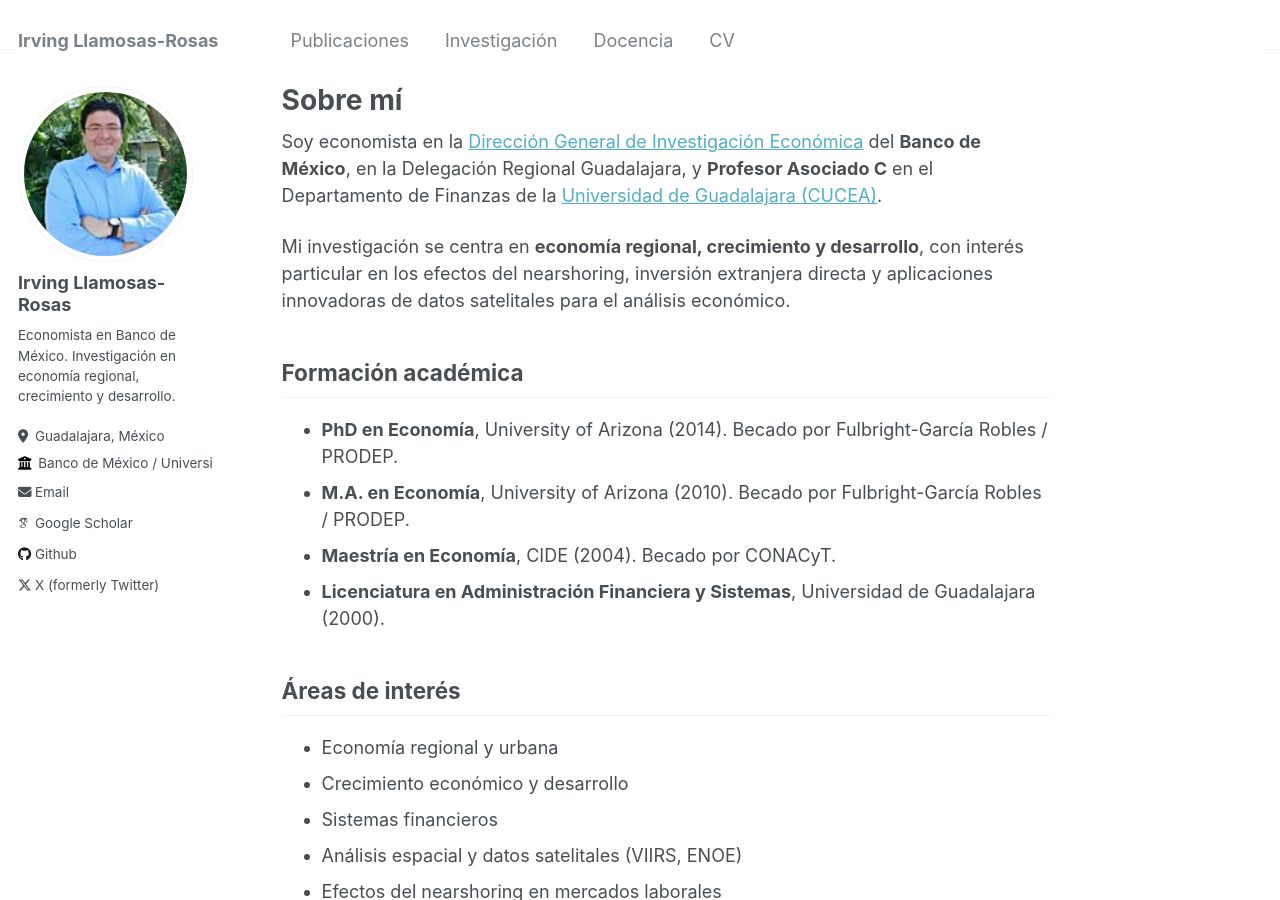
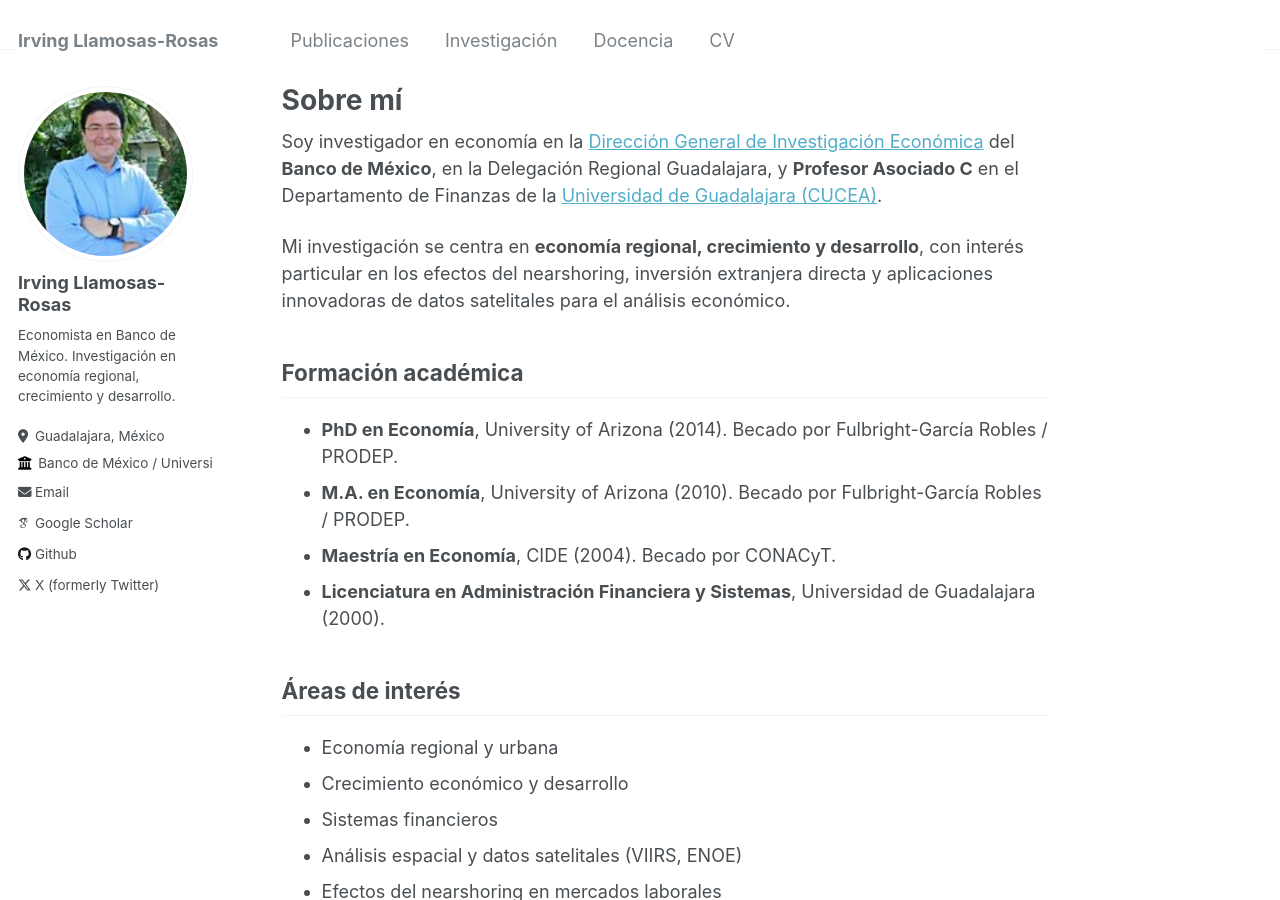
Before and after one commit to illamosas/illamosas.github.io, a Jekyll site: the page built from _pages/about.md, in a window 1280 px wide and 900 px high. Built offline with Jekyll 4.4.1, drawn with Linux system fonts in a browser that asks for light colours; some web fonts are replaced.

Commit message:
Update job title from 'economista' to 'investigador'

```diff
--- a/_pages/about.md
+++ b/_pages/about.md
@@ -8,7 +8,7 @@ redirect_from:
   - /about.html
 ---
 
-Soy economista en la [Dirección General de Investigación Económica](https://www.banxico.org.mx/) del **Banco de México**, en la Delegación Regional Guadalajara, y **Profesor Asociado C** en el Departamento de Finanzas de la [Universidad de Guadalajara (CUCEA)](http://www.cucea.udg.mx/).
+Soy investigador en economía en la [Dirección General de Investigación Económica](https://www.banxico.org.mx/) del **Banco de México**, en la Delegación Regional Guadalajara, y **Profesor Asociado C** en el Departamento de Finanzas de la [Universidad de Guadalajara (CUCEA)](http://www.cucea.udg.mx/).
 
 Mi investigación se centra en **economía regional, crecimiento y desarrollo**, con interés particular en los efectos del nearshoring, inversión extranjera directa y aplicaciones innovadoras de datos satelitales para el análisis económico.
 
```
